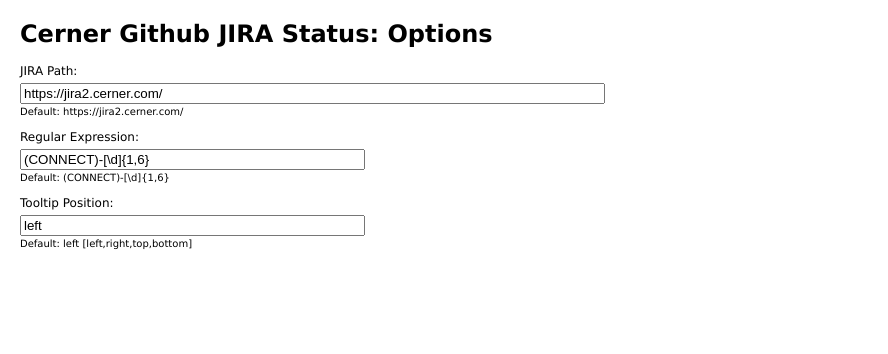
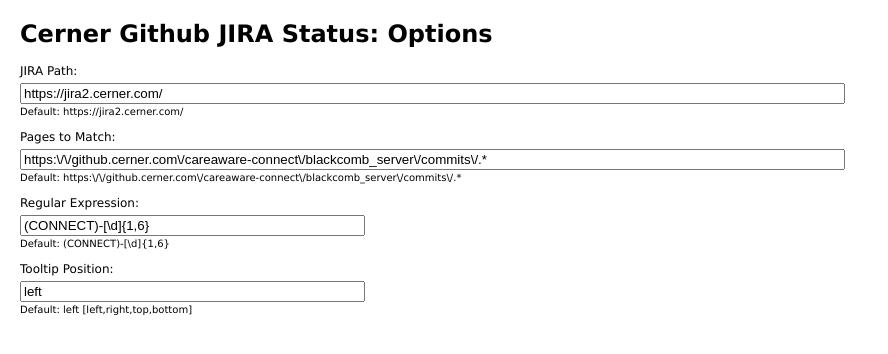
Before and after one commit to bsavage-dbi/chrome-jira, a browser extension: page options.html in a window 1280 px wide. Shown: the whole page, without its empty margins (0-888 px from the left). Drawn offline with Linux system fonts and the light colour scheme.

Commit message:
Add page matching regex, event listener for page load

```diff
--- a/js/options.js
+++ b/js/options.js
@@ -1,6 +1,7 @@
 function save() {
   const pgOptions = {
     jiraPath: document.getElementById('jiraPath').value,
+    pageRegex: document.getElementById('pageRegex').value,
     regex: document.getElementById('regex').value,
     tooltipPosition: document.getElementById('tooltipPosition').value,
   };
@@ -8,6 +9,9 @@
   const defaultOptions = getDefaultOptions();
   if (!pgOptions.jiraPath.length) {
     pgOptions.jiraPath = defaultOptions.jiraPath;
+  }
+  if (!pgOptions.pageRegex.length) {
+    pgOptions.pageRegex = defaultOptions.pageRegex;
   }
   if (!pgOptions.regex.length) {
     pgOptions.regex = defaultOptions.regex;
@@ -24,13 +28,17 @@
     const options = (result.options && JSON.parse(result.options)) || getDefaultOptions();
 
     document.getElementById('jiraPath').value = options.jiraPath;
+    document.getElementById('pageRegex').value = options.pageRegex;
     document.getElementById('regex').value = options.regex;
     document.getElementById('tooltipPosition').value = options.tooltipPosition;
 
-    document.getElementById('options_form').onchange = save;
+    document.getElementById('optionsForm').onchange = save;
 
     document.getElementById('jiraPath').onkeyup = save;
     document.getElementById('jiraPath').onclick = save;
+
+    document.getElementById('pageRegex').onkeyup = save;
+    document.getElementById('pageRegex').onclick = save;
 
     document.getElementById('regex').onkeyup = save;
     document.getElementById('regex').onclick = save;
--- a/js/sharedFunctions.js
+++ b/js/sharedFunctions.js
@@ -1,6 +1,7 @@
 function getDefaultOptions() { // eslint-disable-line no-unused-vars
   return {
     jiraPath: 'https://jira2.cerner.com/',
+    pageRegex: 'https:\\/\\/github.cerner.com\\/careaware-connect\\/blackcomb_server\\/commits\\/.*',
     regex: '(CONNECT)-[\\d]{1,6}',
     tooltipPosition: 'left',
   };
--- a/options.html
+++ b/options.html
@@ -10,11 +10,16 @@
 <body>
 	<h1>Cerner Github JIRA Status: Options</h1>
 
-	<form id="options_form">
+	<form id="optionsForm">
 		<p>
 			<label for="jiraPath">JIRA Path:</label>
-			<input type="text" size="70" id="jiraPath" />
+			<input type="text" size="100" id="jiraPath" />
 			<small>Default: https://jira2.cerner.com/</small>
+		</p>
+		<p>
+			<label for="regex">Pages to Match:</label>
+			<input type="text" size="100" id="pageRegex" />
+			<small>Default: https:\/\/github.cerner.com\/careaware-connect\/blackcomb_server\/commits\/.*</small>
 		</p>
 		<p>
 			<label for="regex">Regular Expression:</label>
```
Also changed, not shown: js/parser.js (added, +53 -0 lines), parser.js (deleted, +0 -46 lines), manifest.json.
